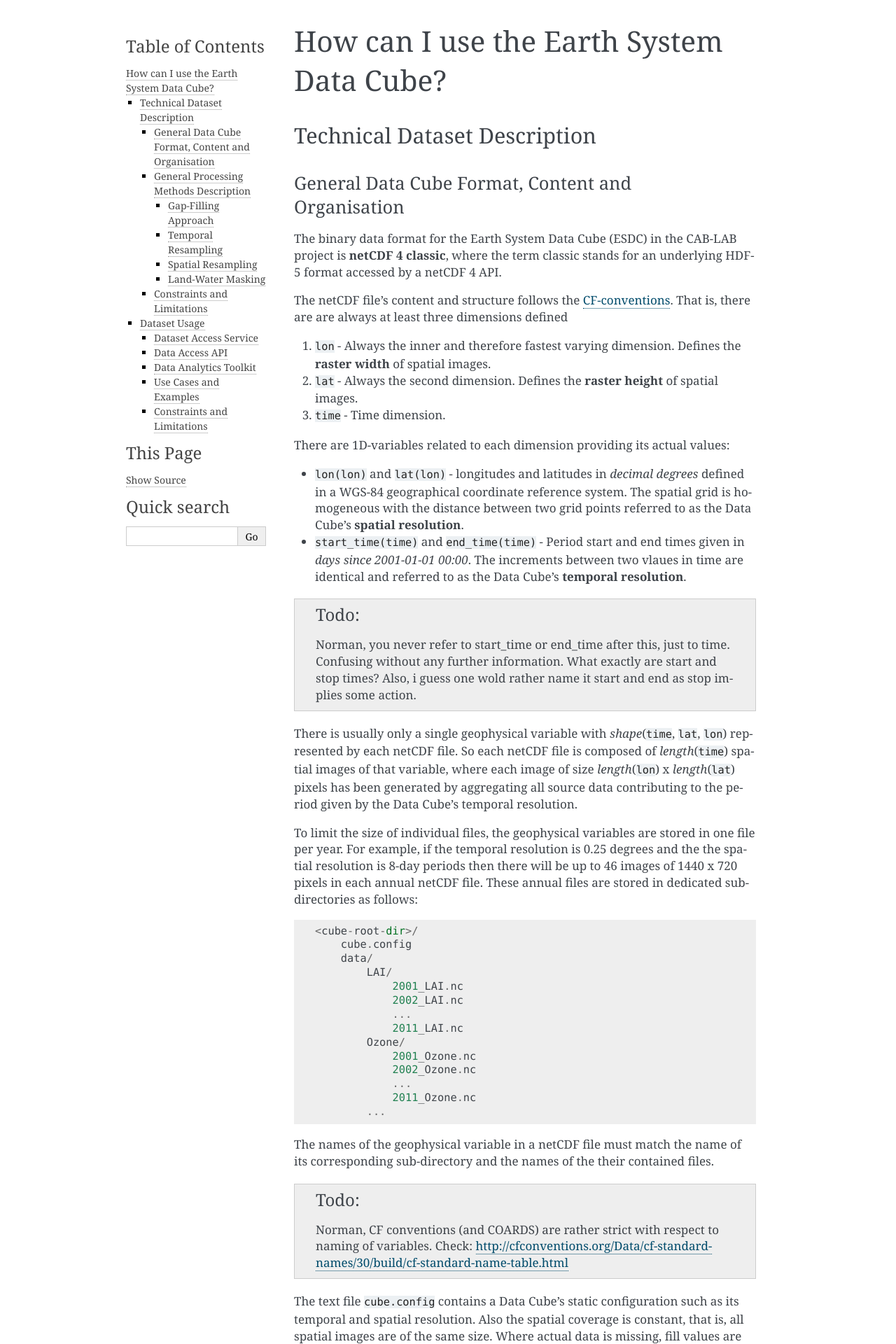
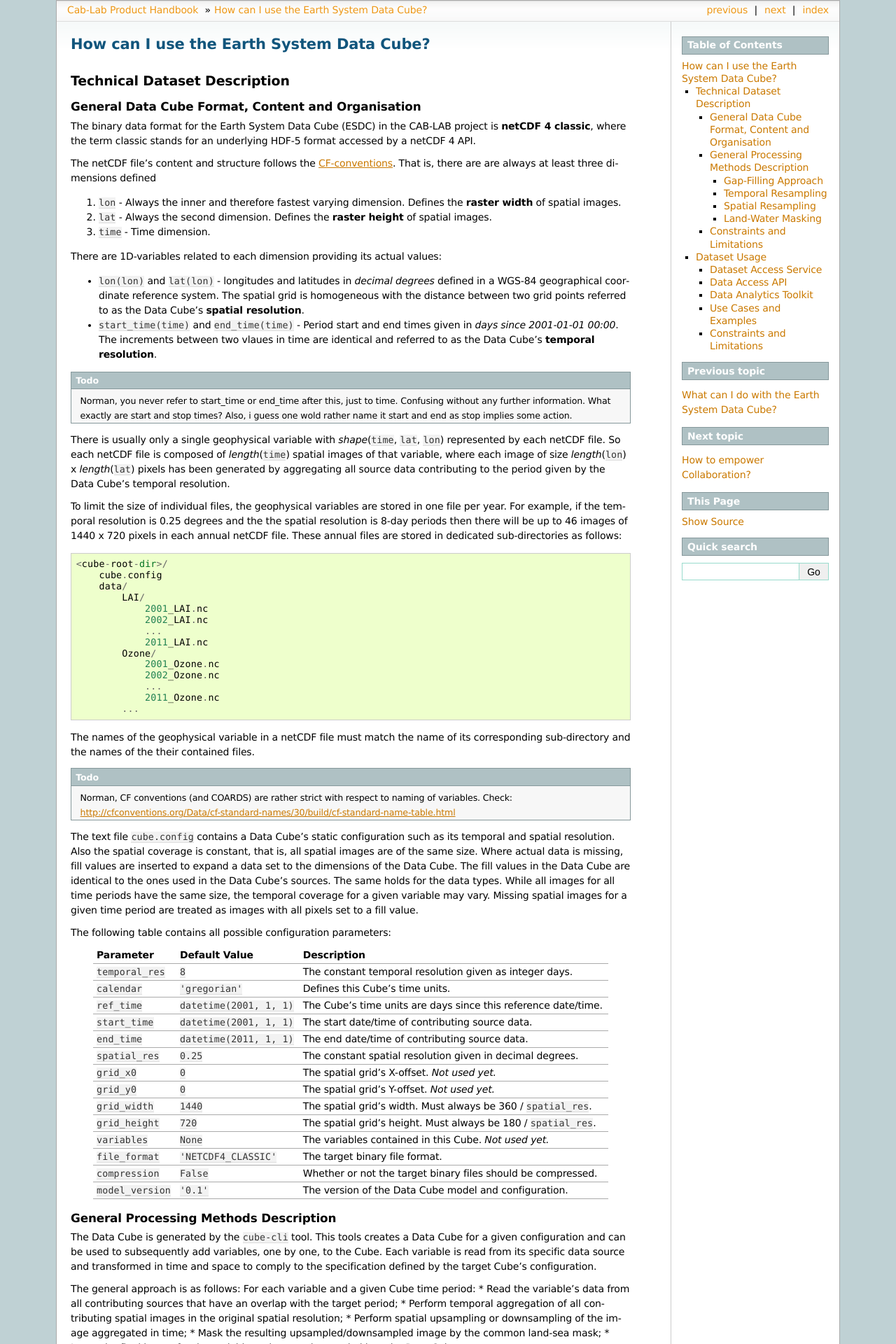
Before and after one commit to esa-esdl/esdl-core, a Sphinx documentation site: the page built from doc/cube_usage.rst, in a window 1280 px wide. Shown: the top 1920 px of the page at 70% size. Built offline with Sphinx 7.4.7, drawn with Linux system fonts in a browser that asks for light colours; some of the changed text lies outside the part shown.

Commit message:
Changed the theme of the documentation to sphinxdoc. This is also a test to the webhook for Read The Docs.

```diff
--- a/doc/conf.py
+++ b/doc/conf.py
@@ -55,7 +55,7 @@ master_doc = 'index'
 
 # General information about the project.
 project = 'CAB-LAB'
-copyright = '2015, Brockmann Consult GmbH'
+copyright = '2016, Brockmann Consult GmbH'
 author = 'Brockmann Consult GmbH'
 
 # The version info for the project you're documenting, acts as replacement for
@@ -116,7 +116,7 @@ todo_include_todos = True
 
 # The theme to use for HTML and HTML Help pages.  See the documentation for
 # a list of builtin themes.
-html_theme = 'alabaster'
+html_theme = 'sphinxdoc'
 
 # Theme options are theme-specific and customize the look and feel of a theme
 # further.  For a list of options available for each theme, see the
@@ -128,7 +128,7 @@ html_theme = 'alabaster'
 
 # The name for this set of Sphinx documents.  If None, it defaults to
 # "<project> v<release> documentation".
-#html_title = None
+html_title = "Cab-Lab Product Handbook"
 
 # A shorter title for the navigation bar.  Default is the same as html_title.
 #html_short_title = None
```
